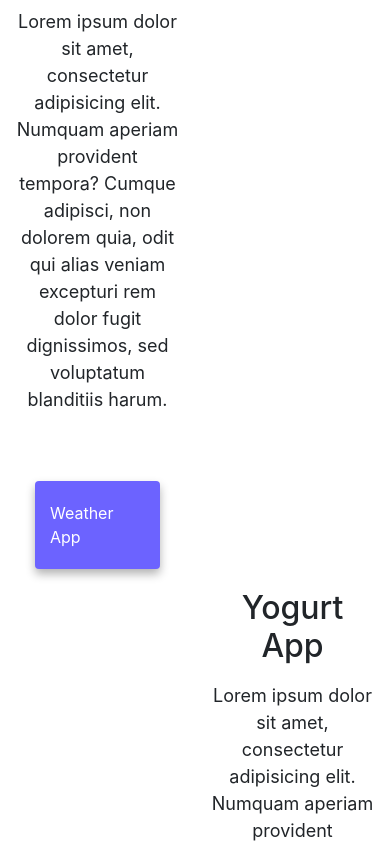
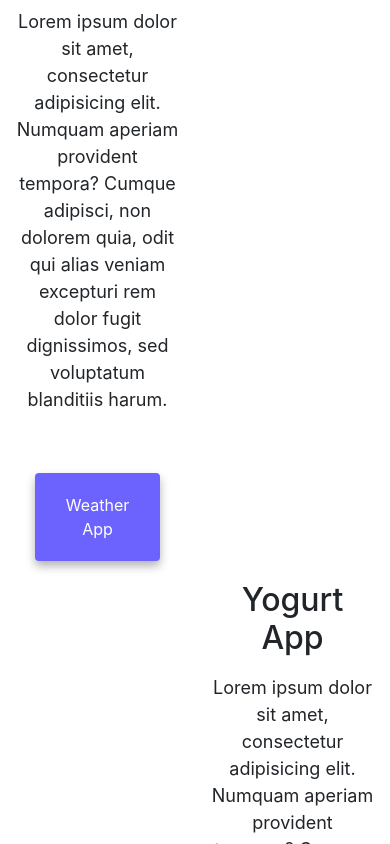
Before and after one commit to eleanorgedge/Eleanor-Gedge-Advanced-Tools-Workshop-Week-3-Homework, a plain HTML site: page index.html in a window 390 px wide. Shown: the part 1156-2000 px from the top of the page. Drawn offline with nearby package versions, Linux system fonts and the light colour scheme.

Commit message:
Updated navigation links

```diff
--- a/index.html
+++ b/index.html
@@ -79,7 +79,7 @@
           qui alias veniam excepturi rem dolor fugit dignissimos, sed
           voluptatum blanditiis harum.
         </p>
-        <div class="navigation-links mt-5">
+        <div class="navigation-links">
           <a href="#" class="weather-link" title="Launch Weather App">Weather App</a>
         </div>
       </div>
@@ -100,7 +100,7 @@
           qui alias veniam excepturi rem dolor fugit dignissimos, sed
           voluptatum blanditiis harum.
         </p>
-        <div class="navigation-links mt-5">
+        <div class="navigation-links">
           <a href="#" class="yogurt-link" title="Launch Yogurt App">Yogurt App</a>
         </div>
       </div>
--- a/style.css
+++ b/style.css
@@ -48,7 +48,7 @@ h3 {
   border-radius: 4px;
   padding: 20px 15px;
   text-decoration: none;
-  text-transform: capitalize;
+  text-align: center;
 }
 
 .contact-link,
@@ -99,4 +99,7 @@ h3 {
 .projects{
   text-align:center;
 }
+.navigation-links{
+  text-align: center;
 }
+}
```
